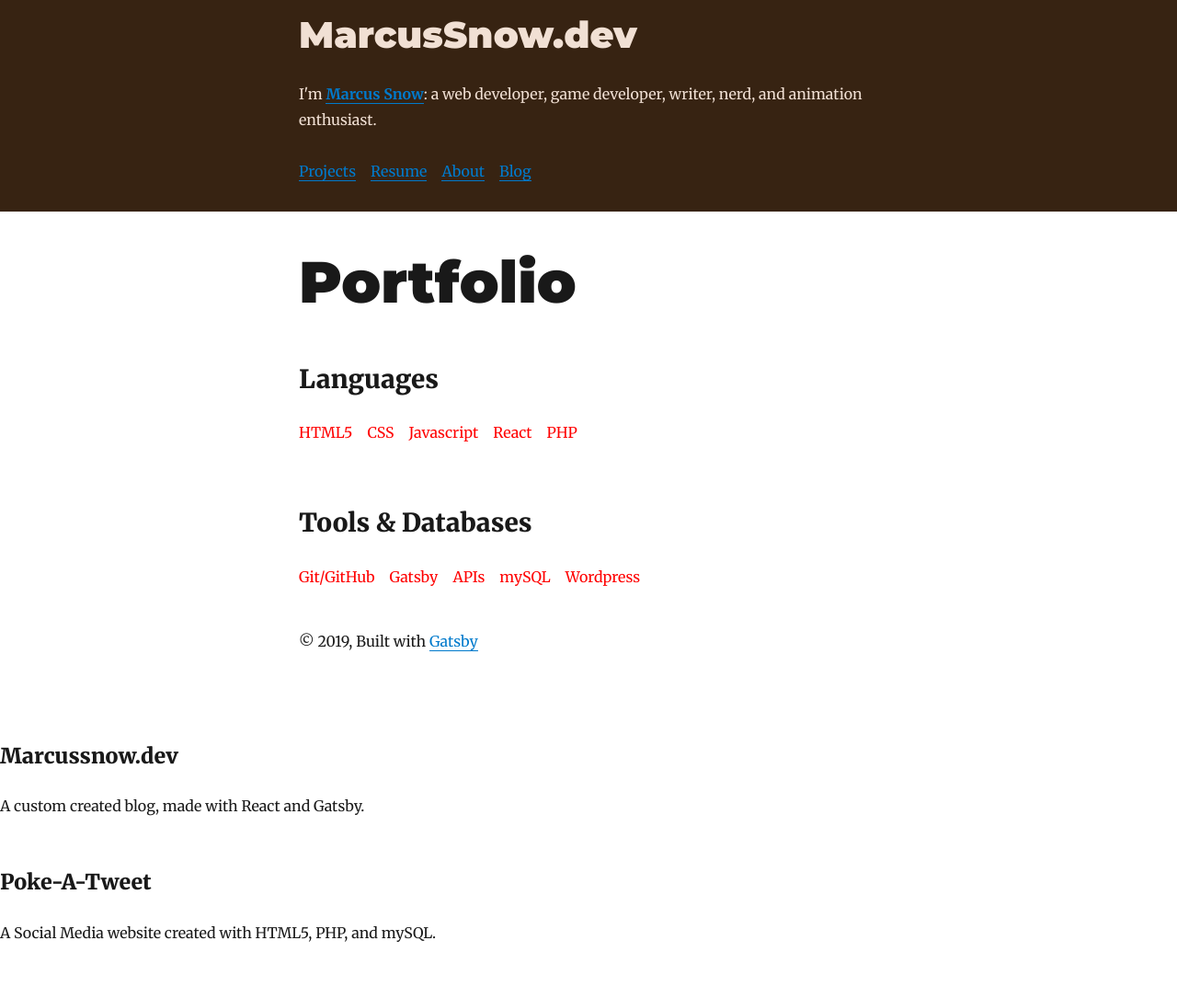
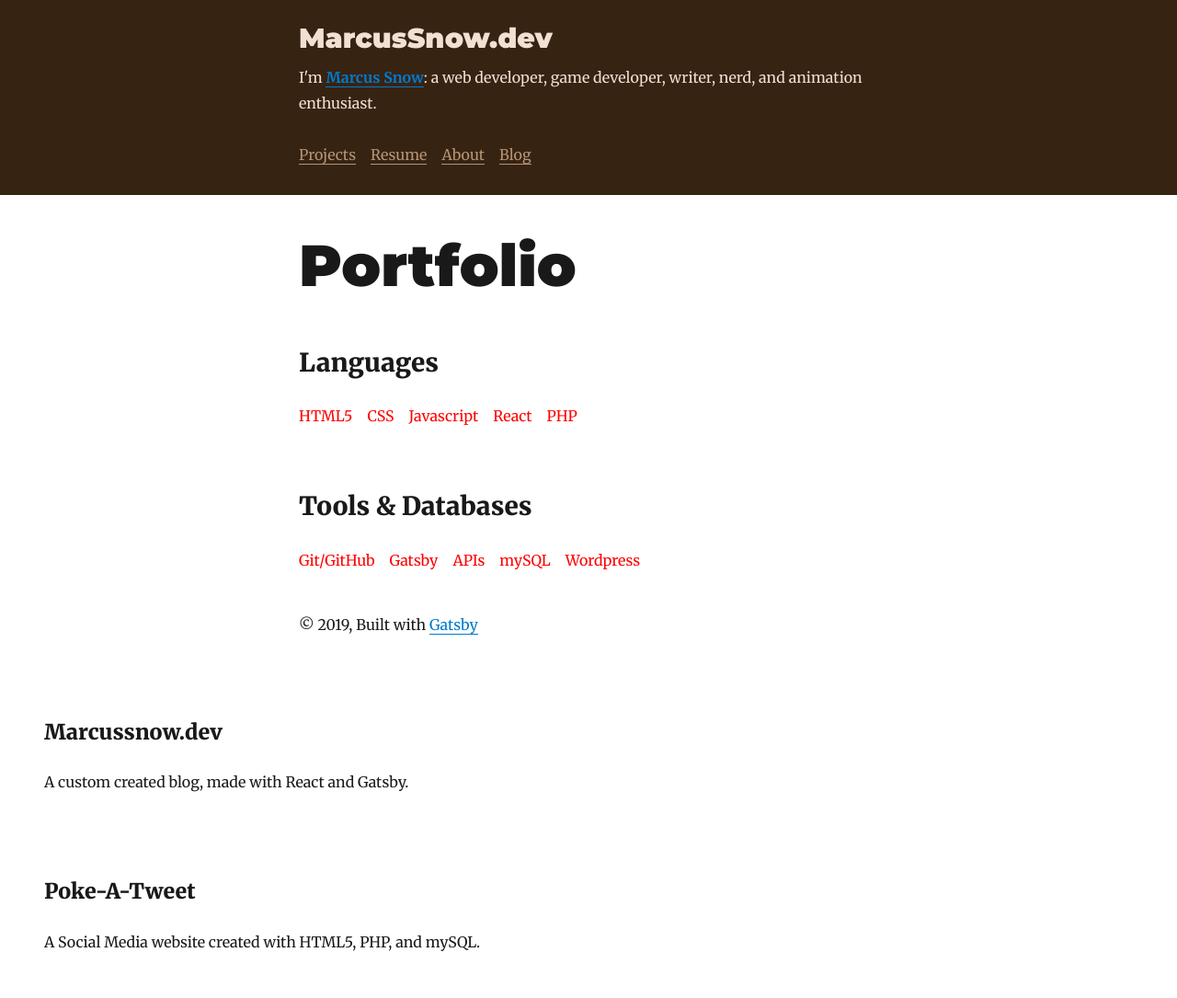
Before and after one commit to Jay-snow/octopus-dev, a Gatsby site: page / in a window 1280 px wide. Shown: the whole page at 92% size. Before the commit the page ends 1056 px from the top, so only its background shows below. Built offline with nearby package versions, Linux system fonts and the light colour scheme; Gatsby itself is replaced by a stand-in of ours; some packages are replaced by stand-ins of ours.

Commit message:
Worked on CSS for navbar links.

```diff
--- a/src/components/Navbar.js
+++ b/src/components/Navbar.js
@@ -5,7 +5,7 @@ import { rhythm } from "../utils/typography";
 import { Link } from "gatsby";
 const ListLink = props => (
   <li style={{ display: `inline-block`, marginRight: `1rem` }}>
-    <Link to={props.to}>{props.children}</Link>
+    <Link style={{color: `#b59575`}} to={props.to}>{props.children}</Link>
   </li>
 )
 
@@ -25,7 +25,7 @@ function Navbar() {
       >
 
       <ul style={{ listStyle: `none`, marginBottom:`0`}}>
-        <ListLink to="/">Projects</ListLink>
+        <ListLink  to="/">Projects</ListLink>
         <ListLink to="/about/">Resume</ListLink>
         <ListLink to="/aboutme/">About</ListLink>
         <ListLink to="/blog/">Blog</ListLink>
--- a/src/components/bio.js
+++ b/src/components/bio.js
@@ -50,11 +50,11 @@ function Bio() {
             */ }
 
             <p>
-            <h1 style={{ marginTop:`0`  }}>
-              MarcusSnow.dev
+            <h1 style={{  margin:`0`, marginBottom:`0.25em` }}>
+             <Link style={{  textDecoration: `none`, boxShadow: `none`, color: `#f1e0d4`, fontSize:`0.75em` }} to="/"> MarcusSnow.dev</Link>
             </h1>
 
-            I'm <Link to="/aboutme/"><strong>{author}</strong></Link>: a web developer, game developer, writer, nerd, and animation enthusiast.
+            I'm <Link  to="/aboutme/"><strong>{author}</strong></Link>: a web developer, game developer, writer, nerd, and animation enthusiast.
               {` `}
 
             </p>
--- a/src/components/portfolioproject.js
+++ b/src/components/portfolioproject.js
@@ -4,8 +4,10 @@ function PortfolioProject(props) {
 
     return (
         <div>
-        <h3> {props.name}</h3>
-        <p> {props.description} </p>
+            <div style={{ border:`2`, borderColor:props.bgColor, margin:`2rem`, padding:`1rem` }}>
+            <h3 style={{ marginTop:`0` }}> {props.name}</h3>
+            <p> {props.description} </p>
+            </div>
         </div>
     )
 }
--- a/src/pages/index.js
+++ b/src/pages/index.js
@@ -46,13 +46,15 @@ class BlogIndex extends React.Component {
         </ul>
 
 
-
       </Layout>
 
-      <PortfolioProject name="Marcussnow.dev"
+      <PortfolioProject
+      bgColor="teal"
+      name="Marcussnow.dev"
       description="A custom created blog, made with React and Gatsby. "
       />
-      <PortfolioProject name="Poke-A-Tweet"
+      <PortfolioProject
+      name="Poke-A-Tweet"
       description="A Social Media website created with HTML5, PHP, and mySQL."
       />
       </div>
--- /dev/null
+++ b/src/pages/styles.css
@@ -0,0 +1,3 @@
+a:link {
+    color:red;
+}
```
